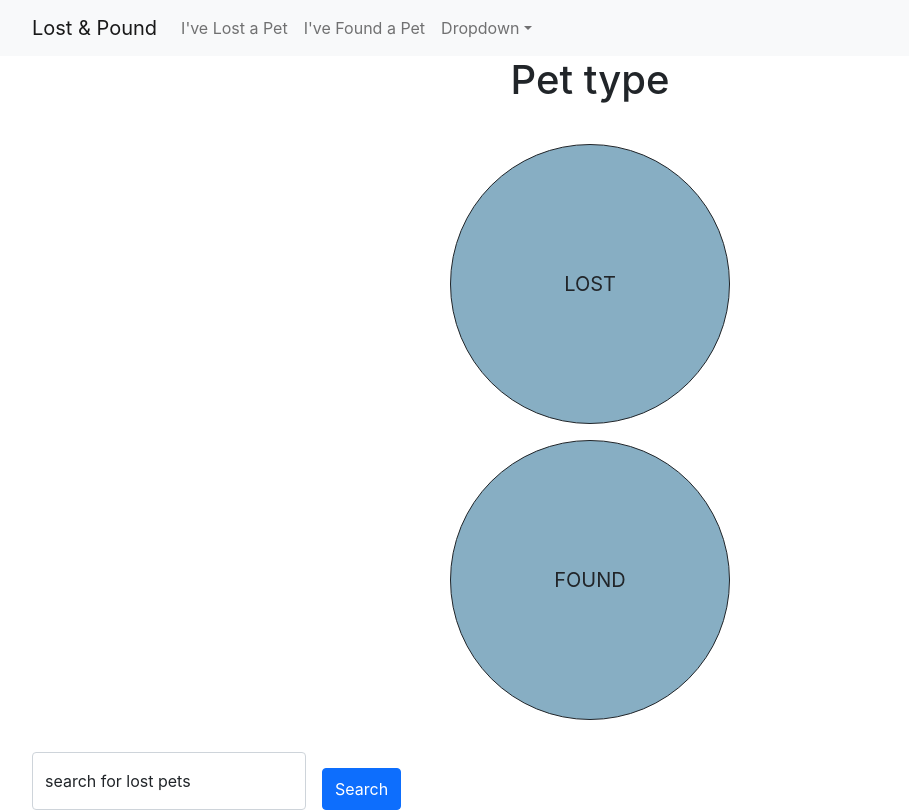
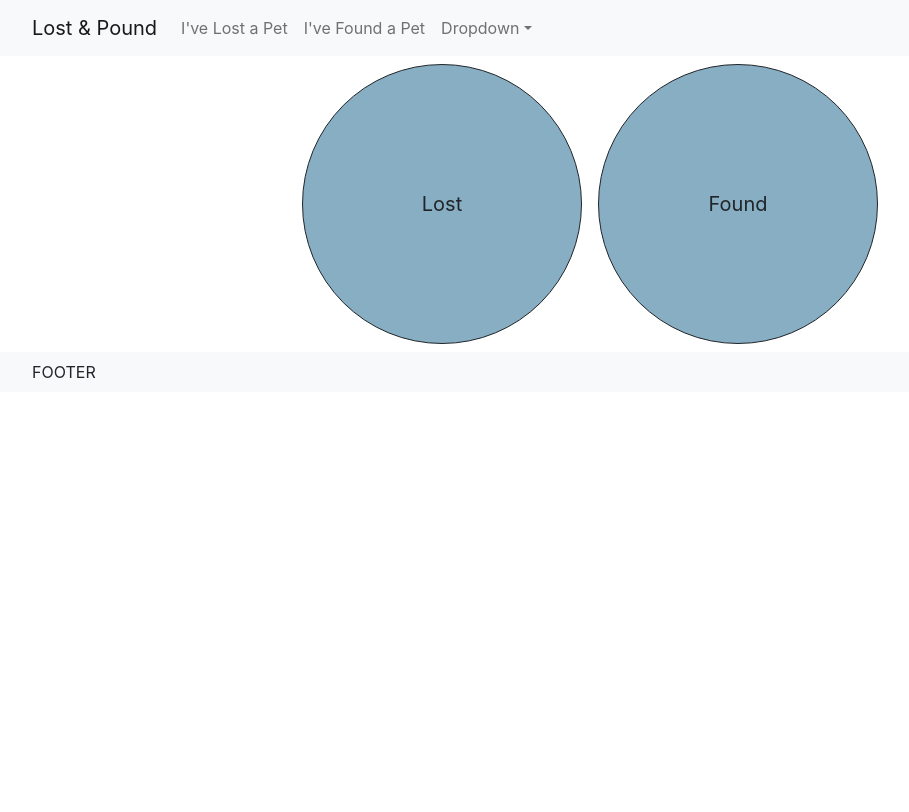
Before and after one commit to asher-schulman/lost-and-pound, a React (Create React App) app: page / in a window 1280 px wide. Shown: the top 812 px of the page, without its empty margins (50-959 px from the left). Built offline with nearby package versions, Linux system fonts and the light colour scheme.

Commit message:
conditional rendering of starting components

```diff
--- a/src/App.js
+++ b/src/App.js
@@ -1,21 +1,38 @@
 import './App.css';
-import ButtonBox from './components/ButtonBox';
 import Header from './components/Header';
 import PetCard from './components/PetCard';
 import Footer from './components/Footer';
 import SearchBar from './components/SearchBar';
 import LostForm from './components/form/LostForm';
+import { useState } from 'react';
+import {Button} from 'react-bootstrap'
 
 function App() {
+
+  const [renderForm, setRenderForm] = useState('')
+
+  const renderTrue = () => {
+    setRenderForm(true)
+  }
+
+  const renderFalse = () => {
+    setRenderForm(false)
+  }
+
   return (
     <div className="App">
       <Header/>
 
-      <LostForm/>
+      {
+        renderForm === '' ?
+        <>
+          <Button className='circleButton m-2' variant="outline-dark" size="lg" onClick={renderTrue}>Lost</Button>
+          <Button className='circleButton m-2' variant="outline-dark" size="lg" onClick={renderFalse}>Found</Button>
+        </>
+          : renderForm ? <LostForm/>
+          : <><SearchBar/> <PetCard/></>
+      }
 
-      <ButtonBox/>
-      <SearchBar/>
-      <PetCard/>
       <Footer/>
     </div>
   );
--- a/src/components/ButtonBox.js
+++ b/src/components/ButtonBox.js
@@ -3,12 +3,15 @@ import Button from 'react-bootstrap/Button'
 import Container from 'react-bootstrap/Container'
 
 function ButtonBox() {
+
+    let counter;
+
     return (
         <Container className="d-flex flex-column align-items-center justify-content-center p-4">
-            <Button className='circleButton m-2' variant="outline-dark" size="lg">
+            <Button onClick={counter = true} className='circleButton m-2' variant="outline-dark" size="lg">
                 LOST
             </Button>
-            <Button className='circleButton m-2' variant="outline-dark" size="lg">
+            <Button onClick={counter = false} className='circleButton m-2' variant="outline-dark" size="lg">
                 FOUND
             </Button>
         </Container>
--- a/src/components/Footer.js
+++ b/src/components/Footer.js
@@ -5,7 +5,7 @@ function Footer() {
     return (
         <Navbar bg="light" expand="lg">
             <Container>
-                TEST
+                FOOTER
             </Container>
         </Navbar>
     )
--- a/src/components/form/LostForm.js
+++ b/src/components/form/LostForm.js
@@ -1,9 +1,9 @@
 import React, { Component } from 'react'
+import Preface from './Preface'
 import PetType from './PetType'
-import PetNamePic from './PetNamePic'
-import PetZip from './PetZip'
-import PetTraits from './PetTraits'
-import LostDate from './LostDate'
+import PetPic from './PetPic'
+import PetAttributes from './PetAttributes'
+import LostWhenWhere from './LostWhenWhere'
 import ContactInfo from './ContactInfo'
 import Confirmation from './Confirmation'
 import Success from './Success'
@@ -39,8 +39,11 @@ export default class LostForm extends Component {
     }
     // handle field change
     handleChange = input => e => {
-        this.setState({ [input]: e.target.value });
+        this.setState({
+            [input]: e.target.value
+        })
     }
+
 
     render() {
 
@@ -51,7 +54,7 @@ export default class LostForm extends Component {
         switch(step) {
             case 1:
                 return (
-                    <PetType
+                    <Preface
                         nextStep={ this.nextStep }
                         handleChange={ this.handleChange }
                         values={ values }
@@ -59,8 +62,7 @@ export default class LostForm extends Component {
                 )
             case 2:
                 return (
-                    <PetNamePic
-                        prevStep={ this.prevStep }
+                    <PetType
                         nextStep={ this.nextStep }
                         handleChange={ this.handleChange }
                         values={ values }
@@ -68,7 +70,7 @@ export default class LostForm extends Component {
                 )
             case 3:
                 return (
-                    <PetZip
+                    <PetAttributes
                         prevStep={ this.prevStep }
                         nextStep={ this.nextStep }
                         handleChange={ this.handleChange }
@@ -77,7 +79,7 @@ export default class LostForm extends Component {
                 )
             case 4:
                 return (
-                    <PetTraits
+                    <PetPic
                         prevStep={ this.prevStep }
                         nextStep={ this.nextStep }
                         handleChange={ this.handleChange }
@@ -86,7 +88,7 @@ export default class LostForm extends Component {
                 )
             case 5:
                 return (
-                    <LostDate
+                    <PetAttributes
                         prevStep={ this.prevStep }
                         nextStep={ this.nextStep }
                         handleChange={ this.handleChange }
@@ -95,7 +97,7 @@ export default class LostForm extends Component {
                 )
             case 6:
                 return (
-                    <ContactInfo
+                    <LostWhenWhere
                         prevStep={ this.prevStep }
                         nextStep={ this.nextStep }
                         handleChange={ this.handleChange }
@@ -104,7 +106,7 @@ export default class LostForm extends Component {
                 )
             case 7:
                 return (
-                    <Confirmation
+                    <ContactInfo
                         prevStep={ this.prevStep }
                         nextStep={ this.nextStep }
                         handleChange={ this.handleChange }
@@ -113,12 +115,15 @@ export default class LostForm extends Component {
                 )
             case 8:
                 return (
-                    <Success
+                    <Confirmation
                         prevStep={ this.prevStep }
                         nextStep={ this.nextStep }
-                        handleChange={ this.handleChange }
                         values={ values }
                     />
+                )
+            case 9:
+                return (
+                    <Success />
                 )
         }
 
--- a/src/components/form/LostDate.js
+++ b/src/components/form/LostWhenWhere.js
@@ -1,6 +1,6 @@
 import React from 'react'
 
-const LostDate = () => {
+const LostWhenWhere = () => {
     return (
         <div>
             <h1>Lost Date and Time</h1>
@@ -8,4 +8,4 @@ const LostDate = () => {
     )
 }
 
-export default LostDate
+export default LostWhenWhere
--- /dev/null
+++ b/src/components/form/PetAttributes.js
@@ -0,0 +1,11 @@
+import React from 'react'
+
+const PetAttributes = () => {
+    return (
+        <div>
+            <h1>Pet Attributes</h1>
+        </div>
+    )
+}
+
+export default PetAttributes
--- /dev/null
+++ b/src/components/form/PetPic.js
@@ -0,0 +1,11 @@
+import React from 'react'
+
+const PetPic = () => {
+    return (
+        <div>
+            <h1>uploaded lost pet img</h1>
+        </div>
+    )
+}
+
+export default PetPic
--- a/src/components/form/PetTraits.js
+++ /dev/null
@@ -1,11 +0,0 @@
-import React from 'react'
-
-const PetTraits = () => {
-    return (
-        <div>
-            <h1>Pet Traits</h1>
-        </div>
-    )
-}
-
-export default PetTraits
--- a/src/components/form/PetType.js
+++ b/src/components/form/PetType.js
@@ -1,10 +1,21 @@
 import React from 'react'
+import {Form, Container, Button} from 'react-bootstrap'
 
-const PetType = () => {
+const PetType = ({nextStep, handleChange, values}) => {
+
+    const Continue = (e) => {
+        e.preventDefault();
+        nextStep();
+    }
+
     return (
-        <div>
-            <h1>Pet type</h1>
-        </div>
+        <Container>
+            <Form>
+                <Button value='dog' onClick={handleChange('pet_type')}>Dog</Button>
+                <Button value='cat' onClick={handleChange('pet_type')}>Cat</Button>
+                <Button onClick={Continue}>Next</Button>
+            </Form>
+        </Container>
     )
 }
 
--- a/src/components/form/PetZip.js
+++ /dev/null
@@ -1,11 +0,0 @@
-import React from 'react'
-
-const PetZip = () => {
-    return (
-        <div>
-            <h1>Pet Zip Code Lost In</h1>
-        </div>
-    )
-}
-
-export default PetZip
--- /dev/null
+++ b/src/components/form/Preface.js
@@ -0,0 +1,11 @@
+import React from 'react'
+
+function Preface() {
+    return (
+        <div>
+            <h1>PREFACE</h1>
+        </div>
+    )
+}
+
+export default Preface
```
